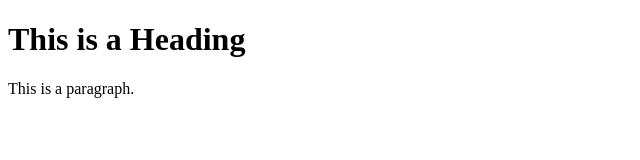
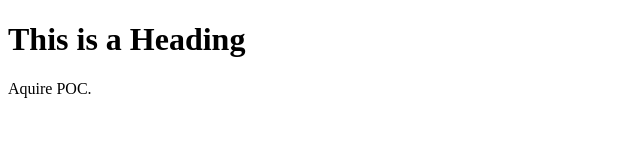
Before and after one commit to VnyKumar/firstGit, a plain HTML site: page index.html in a window 1280 px wide. Shown: the full height of the page, 0-640 px from the left. Drawn offline with Linux system fonts and the light colour scheme.

Commit message:
Updated index.html

```diff
--- a/index.html
+++ b/index.html
@@ -6,7 +6,7 @@
 <body>
 
 <h1>This is a Heading</h1>
-<p>This is a paragraph.</p>
+<p>Aquire POC.</p>
 
 </body>
 </html>
```
